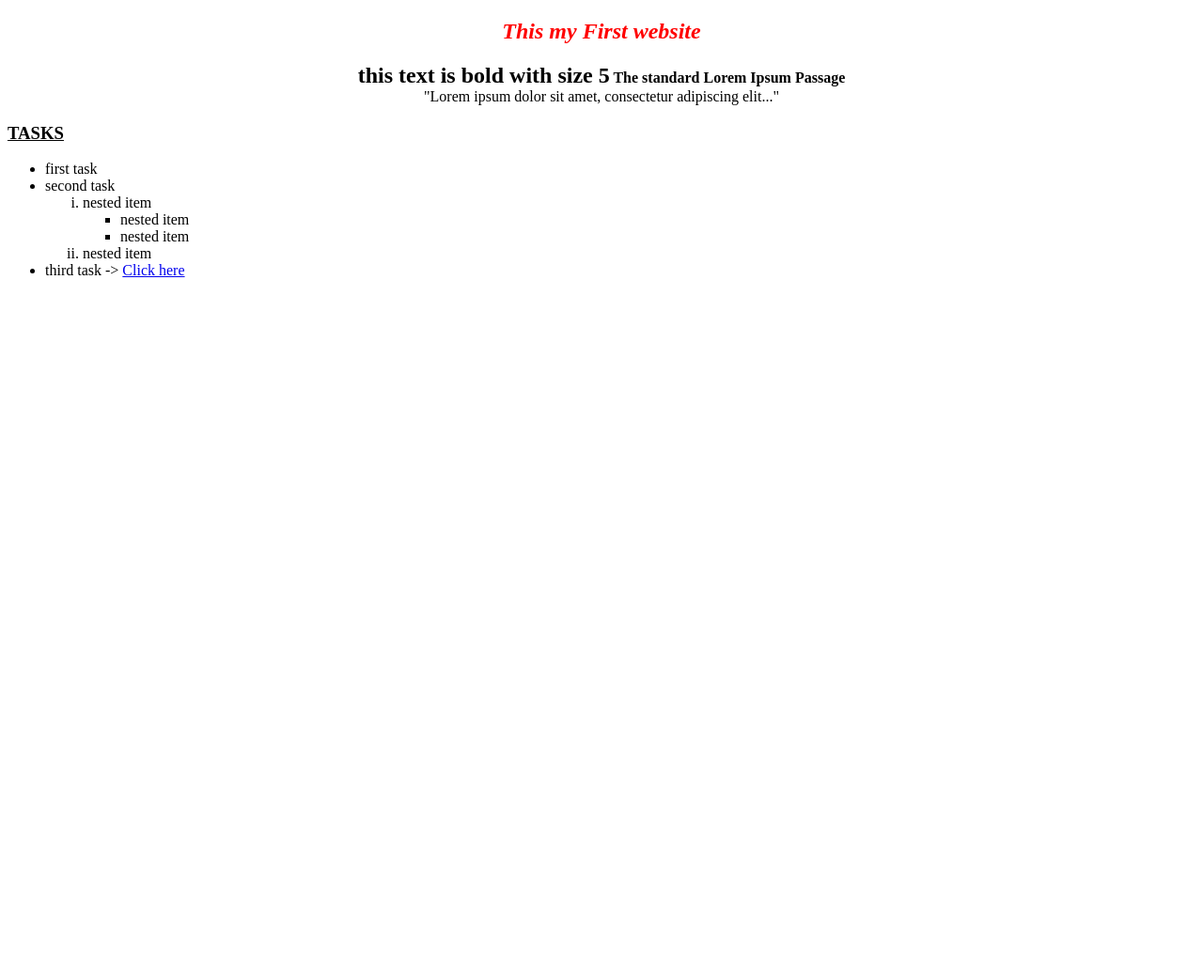
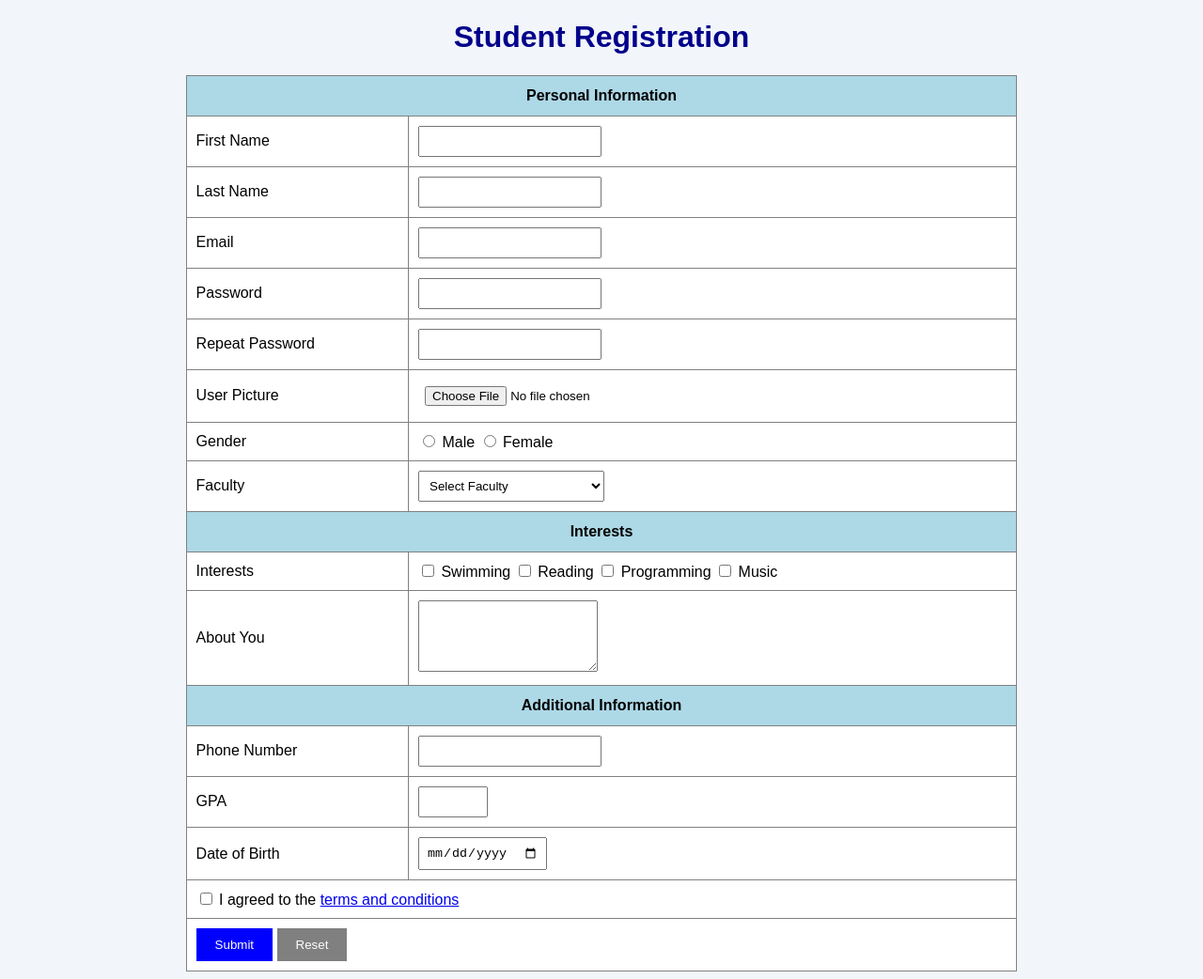
Before and after one commit to ahmed511mohey-pixel/ahmed511mohey-pixel.github.io, a plain HTML site: page Assignment web/index.html in a window 1280 px wide. Shown: the whole page at 94% size. Before the commit the page ends 800 px from the top, so only its background shows below. Drawn offline with Linux system fonts and the light colour scheme.

Commit message:
Add files via upload

```diff
--- a/Assignment web/index.html
+++ b/Assignment web/index.html
@@ -1,28 +1,146 @@
+
 <!DOCTYPE html>
 <html>
 <head>
-    <title>My First Website</title>
+    <title>Student Registration</title>
+    <link rel="stylesheet" href="style.css">
 </head>
 <body>
-    <h2 style="color: red; text-align: center;"><i>This my First website</i></h2>
-    <p style="text-align: center;"><b><font size="5">this text is bold with size 5</font> The standard Lorem Ipsum Passage</b><br>
-    "Lorem ipsum dolor sit amet, consectetur adipiscing elit..."</p>
 
-    <h3><u>TASKS</u></h3>
-    <ul>
-        <li>first task</li>
-        <li>second task
-            <ol type="i">
-                <li>nested item
-                    <ul>
-                        <li>nested item</li>
-                        <li>nested item</li>
-                    </ul>
-                </li>
-                <li>nested item</li>
-            </ol>
-        </li>
-        <li>third task -> <a href="page2.html#end">Click here</a></li>
-    </ul>
+    <h1>Student Registration</h1>
+
+    <form action="Thankyou.html" method="get">
+
+        <input type="hidden" name="user_id" value="1001">
+
+        <table border="1">
+
+            <tr>
+                <th colspan="2">Personal Information</th>
+            </tr>
+
+            <tr>
+                <td>First Name</td>
+                <td><input type="text" name="firstName"
+                    pattern="[A-Za-z]+" required></td>
+            </tr>
+
+            <tr>
+                <td>Last Name</td>
+                <td><input type="text" name="lastName"
+                    pattern="[A-Za-z]+" required></td>
+            </tr>
+
+            <tr>
+                <td>Email</td>
+                <td><input type="email" name="email" required></td>
+            </tr>
+
+            <tr>
+                <td>Password</td>
+                <td><input type="password" name="password"
+                    pattern="(?=.*[a-z])(?=.*[A-Z])(?=.*[0-9])(?=.*[^A-Za-z0-9]).{8,}"
+                    required></td>
+            </tr>
+
+            <tr>
+                <td>Repeat Password</td>
+                <td><input type="password" name="repeatPassword"
+                    pattern="(?=.*[a-z])(?=.*[A-Z])(?=.*[0-9])(?=.*[^A-Za-z0-9]).{8,}"
+                    required></td>
+            </tr>
+
+            <tr>
+                <td>User Picture</td>
+                <td><input type="file" name="picture" accept="image/*"></td>
+            </tr>
+
+            <tr>
+                <td>Gender</td>
+                <td>
+                    <input type="radio" name="gender" value="Male" required> Male
+                    <input type="radio" name="gender" value="Female"> Female
+                </td>
+            </tr>
+
+            <tr>
+                <td>Faculty</td>
+                <td>
+                    <select name="faculty" required>
+                        <option value="">Select Faculty</option>
+                        <option>Computers and Information</option>
+                        <option>Engineering</option>
+                        <option>Science</option>
+                        <option>Commerce</option>
+                        <option>Arts</option>
+                    </select>
+                </td>
+            </tr>
+
+            <tr>
+                <th colspan="2">Interests</th>
+            </tr>
+
+            <tr>
+                <td>Interests</td>
+                <td>
+                    <input type="checkbox" name="interests" value="Swimming"> Swimming
+                    <input type="checkbox" name="interests" value="Reading"> Reading
+                    <input type="checkbox" name="interests" value="Programming"> Programming
+                    <input type="checkbox" name="interests" value="Music"> Music
+                </td>
+            </tr>
+
+            <tr>
+                <td>About You</td>
+                <td><textarea name="about" rows="4"></textarea></td>
+            </tr>
+
+            <tr>
+                <th colspan="2">Additional Information</th>
+            </tr>
+
+            <tr>
+                <td>Phone Number</td>
+                <td>
+                    <input type="tel" name="phone"
+                    pattern="(010|011|012|015)[0-9]{8}" required>
+                </td>
+            </tr>
+
+            <tr>
+                <td>GPA</td>
+                <td>
+                    <input type="number" name="gpa"
+                    min="0" max="4" step="0.1" required>
+                </td>
+            </tr>
+
+            <tr>
+                <td>Date of Birth</td>
+                <td><input type="date" name="dob" required></td>
+            </tr>
+
+            <tr>
+                <td colspan="2">
+                    <input type="checkbox" required>
+                    I agreed to the
+                    <a href="terms.html" target="_blank">
+                        terms and conditions
+                    </a>
+                </td>
+            </tr>
+
+            <tr>
+                <td colspan="2">
+                    <input type="submit" value="Submit">
+                    <input type="reset" value="Reset">
+                </td>
+            </tr>
+
+        </table>
+
+    </form>
+
 </body>
 </html>
--- /dev/null
+++ b/Assignment web/style.css
@@ -0,0 +1,45 @@
+
+body {
+    font-family: Arial;
+    background-color: #f2f5fa;
+    text-align: center;
+}
+
+h1 {
+    color: darkblue;
+}
+
+table {
+    margin: auto;
+    width: 70%;
+    background-color: white;
+    border-collapse: collapse;
+}
+
+th {
+    background-color: lightblue;
+    padding: 12px;
+}
+
+td {
+    padding: 10px;
+    text-align: left;
+}
+
+input, select, textarea {
+    padding: 7px;
+}
+
+input[type="submit"] {
+    background-color: blue;
+    color: white;
+    padding: 10px 20px;
+    border: none;
+}
+
+input[type="reset"] {
+    background-color: gray;
+    color: white;
+    padding: 10px 20px;
+    border: none;
+}
```
Also changed, not shown: Assignment web/Thankyou.html (added, +16 -0 lines), Assignment web/terms.html (added, +18 -0 lines).
